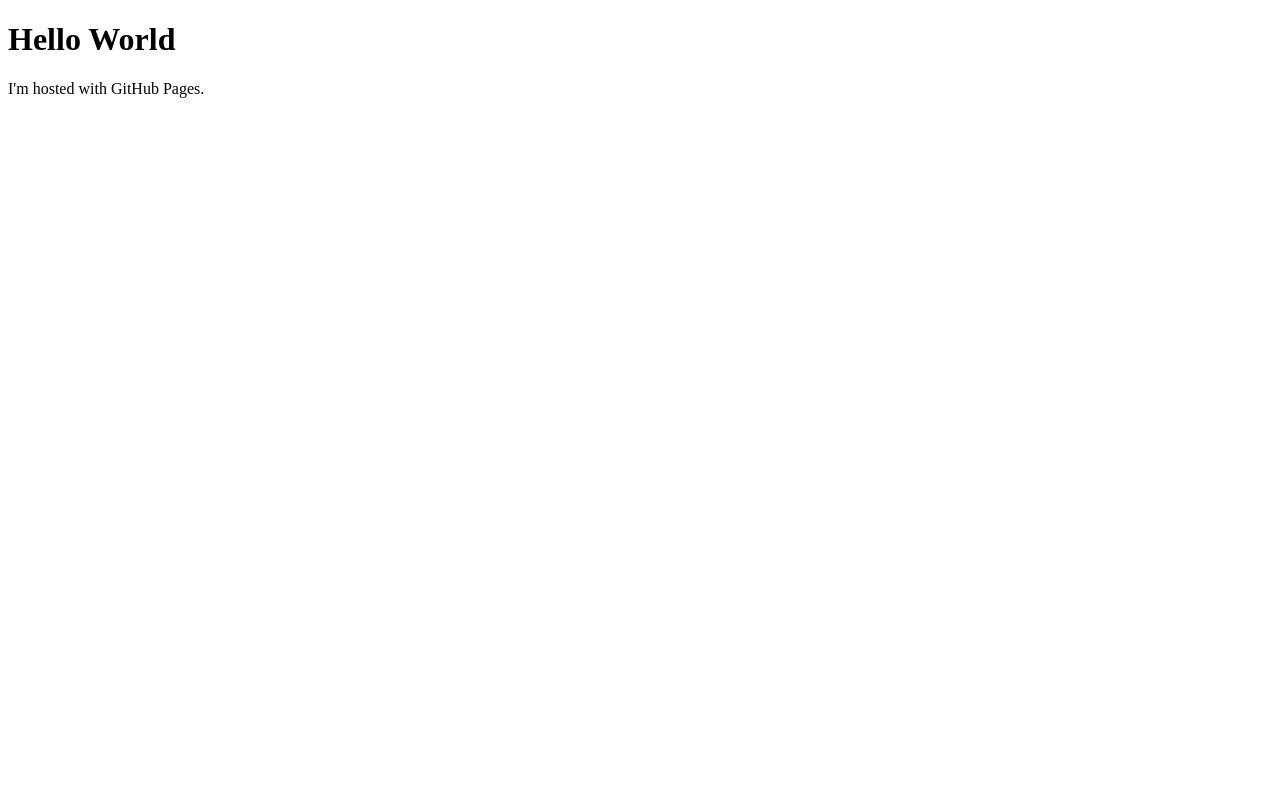
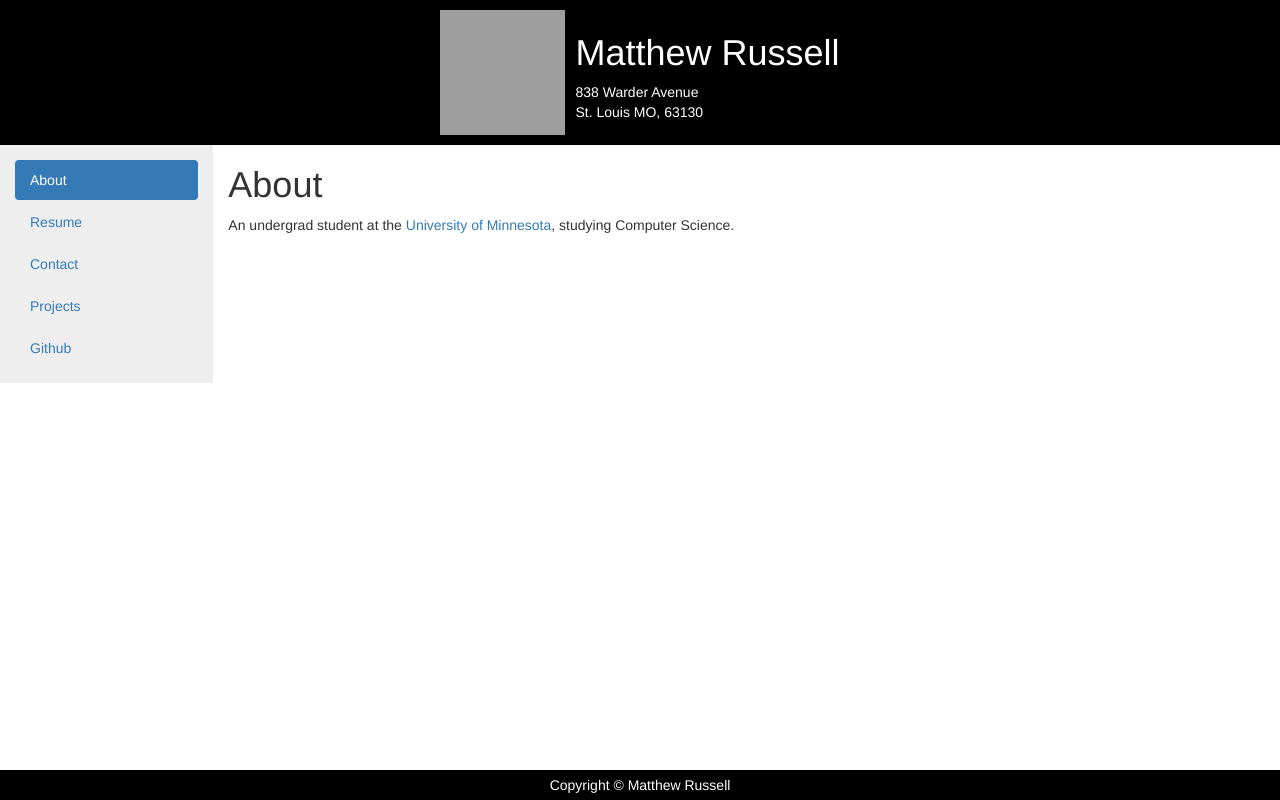
Before and after one commit to Clarvel/Clarvel.github.io, a plain HTML site: page index.html in a window 1280 px wide. Drawn offline with nearby package versions, Linux system fonts and the light colour scheme; grey boxes are pictures that could not be loaded.

Commit message:
an actual webpage now, yay!

```diff
--- a/index.html
+++ b/index.html
@@ -1,7 +1,78 @@
 <!DOCTYPE html>
 <html>
-<body>
-<h1>Hello World</h1>
-<p>I'm hosted with GitHub Pages.</p>
-</body>
+	<head>
+		<meta http-equiv="Content-Type" content="text/html; charset=UTF-8" />
+		<title>Matthew Russell</title>
+		<link rel="stylesheet" type="text/css" href="style.css">
+		<link rel="stylesheet" href="http://maxcdn.bootstrapcdn.com/bootstrap/3.3.5/css/bootstrap.min.css">
+		<script src="https://ajax.googleapis.com/ajax/libs/jquery/1.11.3/jquery.min.js"></script>
+		<script src="http://maxcdn.bootstrapcdn.com/bootstrap/3.3.5/js/bootstrap.min.js"></script>
+	</head>
+	<body class="container-fluid">
+		<div id="content" class="row foot-pad">
+			<div class="col-xs-12">
+				<div id="header" class="row">
+					<div class="col-xs-12">
+						<table id="header_table">
+							<tr>
+								<td>
+									<img src="http://i.imgur.com/7T3OrsF.png" id="header_img">
+								</td>
+								<td>
+									<h1>Matthew Russell</h1>
+									<p>838 Warder Avenue<br>St. Louis MO, 63130<br></p>
+								</td>
+							</tr>
+						</table>
+					</div>
+				</div>
+
+				<div class="row">
+					<div id="nav" class="col-xs-2">
+						<ul class="nav nav-pills nav-stacked">
+							<li class="active"><a data-toggle="pill" href="#About">About</a></li>
+							<li><a data-toggle="pill" href="#Resume">Resume</a></li>
+							<li><a data-toggle="pill" href="#Contact">Contact</a></li>
+							<li><a href="https://clarvel.blogspot.com">Projects</a></li>
+							<li><a href="https://github.com/Clarvel">Github</a></li>
+						</ul>
+					</div>
+					<div id="content" class="tab-content col-xs-10">
+						<div id="About" class="tab-pane fade in active">
+							<h1>About</h1>
+							<p>An undergrad student at the <a href="https://twin-cities.umn.edu/">University of Minnesota</a>, studying Computer Science.
+							</p>
+						</div>
+						<div id="Resume" class="tab-pane fade">
+							<h1>Resume</h1>
+							<embed src="resume.pdf" width="612px" height="792px">
+						</div>
+						<div id="Contact" class="tab-pane fade">
+							<h1>Contact</h1>
+							<p>
+								<a href="mailto:mattlruss@gmail.com">mattlruss@gmail.com</a>
+								<br>
+								Phone: (314) 685-5499<br>
+								<a href="https://www.facebook.com/matthew.russell.9699">Facebook</a>
+								<br>
+								<a href="https://twitter.com/ClarveI">Twitter</a>
+								<br>
+								<a href="https://www.youtube.com/channel/UChASbc7LrU5C8uAO6qN9sig">YouTube</a>
+								<br>
+								<a href="http://steamcommunity.com/id/Clarvel">Steam</a>
+								<br>
+								<a href="irc://irc.parahumans.net:6667/parahumans">IRC</a>
+								<br>
+							</p>
+						</div>
+					</div>
+				</div>
+			</div>
+		</div>
+		<div id="footer" class="row">
+			<div class="col-xs-12">
+				Copyright © Matthew Russell
+			</div>
+		</div>
+	</body>
 </html>
--- /dev/null
+++ b/style.css
@@ -0,0 +1,42 @@
+html,body{
+	margin: 0;
+	padding: 0;
+	height: 100%;
+	width: 100%;
+}
+#header {
+	background-color: black;
+	color: white;
+	text-align: center;
+}
+#content{
+}
+#nav {
+	background-color: #eeeeee;
+	padding: 15px;
+}
+#footer {
+	background-color: black;
+	color: white;
+	text-align: center;
+	padding: 5px;
+	position: fixed;
+	bottom: 0;
+	width: 100%;
+	height: 30px;
+}
+img#header_img{
+	width:125px;
+	height:125px;
+}
+table#header_table{
+	margin-left: auto;
+	margin-right: auto;
+	border-spacing: 10px;
+	border-collapse: separate;
+	text-align: left;
+}
+
+.foot-pad{
+	padding-bottom: 30px;
+}
```
Also changed, not shown: 1 other file.
